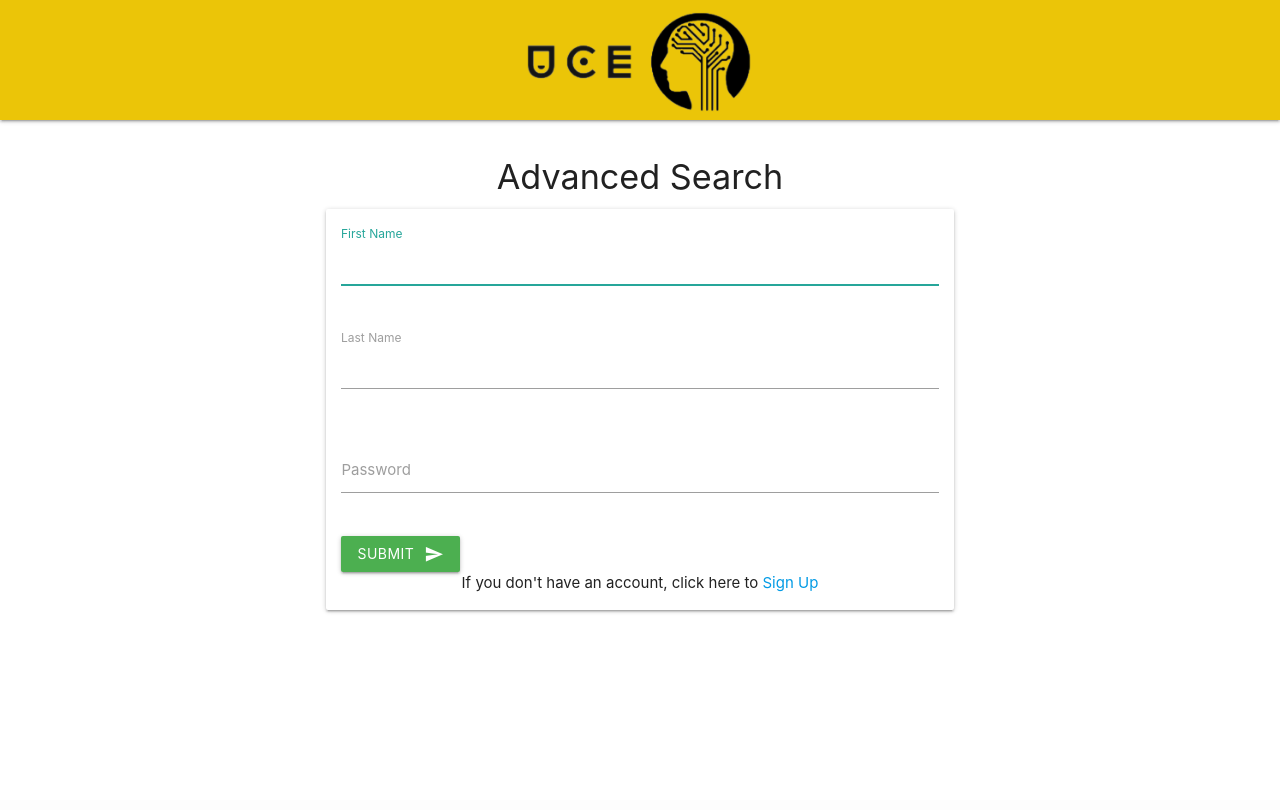
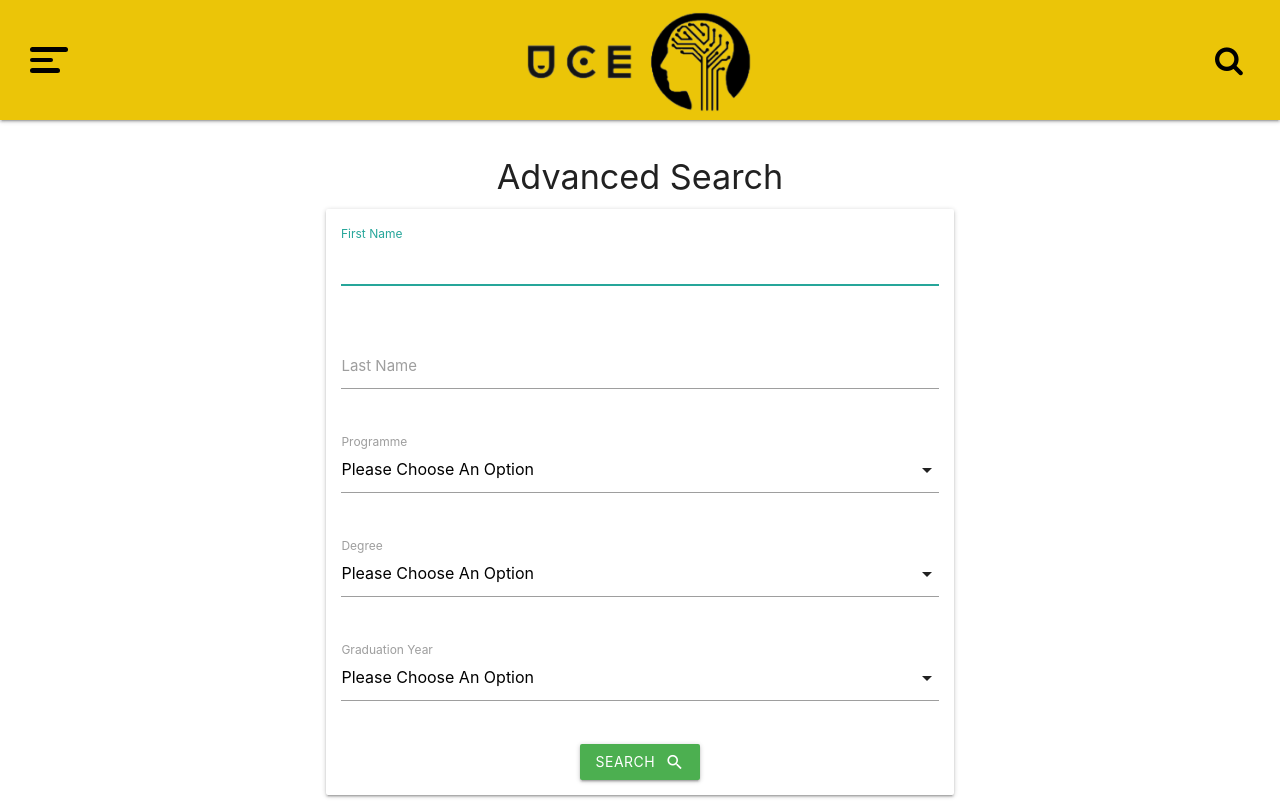
Before and after one commit to ShivsTKD/AlumGal, a Flask app: template App/templates/advsearch.html in a window 1280 px wide. Before the commit the page ends 613 px from the top, so only its background shows below. Run offline with Flask 2, Linux system fonts and the light colour scheme; tables that the repository leaves empty hold one stand-in row (values such as "Sample post"); the template is opened without the code that fills it: values that come from a table or form of the project are taken from there, most other values are stand-ins (such as "Sample title", 1, 10 or a date in 2020); form fields are guessed from the names that the template uses.

Commit message:
trying to fix advanced search logic

```diff
--- a/App/templates/advsearch.html
+++ b/App/templates/advsearch.html
@@ -1,10 +1,23 @@
 {% extends "layout.html" %}
-{% block title %}Login{% endblock %}
-{% block page %}Login{% endblock %}
+{% block title %}Advanced Search{% endblock %}
+{% block page %}Advanced Search{% endblock %}
 {% block nav %}
-<div style="justify-content: center;">
+<div onclick="asideDisplay()">
+    <div class="navi" onclick="asideDisplay()">
+        <div class="one"></div>
+        <div class="two"></div>
+        <div class="three"></div>
+    </div>
+ </div>
+ <div style="justify-content: center;">
     <a href="/"><img class="responsive-img" src="/static/pictures/center logo.png" alt="UCE Logo"></a>
-</div>
+ </div>
+ <div>
+    <form id="searcharea" method="post" action="/" >
+       <input id="searchbar" name="searchbar" type="search" placeholder="Search for an Alumni Member">
+       <button type="submit" style="background: none; border: none;"><i class="fa fa-search srch" onclick="form.submit"></i></button>
+    </form>
+ </div>
 {% endblock %}
 
 {{ super() }}
@@ -13,7 +26,7 @@
 <main class="container center">
     <h4>Advanced Search</h4>
     <div class="container">
-        <form class="card col s12" method="post" action="/login" style="padding: 1em;">
+        <form class="card col s12" method="post" action="/advsearch" style="padding: 1em;">
             <div class="row">
                 <div class="input-field col s12">
                     {{ form.first_name(class="validate", autofocus=true) }}
@@ -22,22 +35,48 @@
             </div>
             <div class="row">
                 <div class="input-field col s12">
-                    {{ form.last_name(class="validate", autofocus=true) }}
+                    {{ form.last_name(class="validate") }}
                     <label>Last Name</label>
                 </div>
             </div>
             <div class="row">
                 <div class="input-field col s12">
-                    {{ form.password(class="validate") }}
-                    <label>Password</label>
+                    <select name="name" class="validate">
+                        <option selected disabled>Please Choose An Option</option>
+                        {% for programme in programmes %}
+                        <option value="{{ programme }}">{{ programme }}</option>
+                        {% endfor %}
+                    </select>
+                    <label>Programme</label>
+                </div>
+            </div>
+            <div class="row">
+                <div class="input-field col s12">
+                    <select name="degree" class="validate">
+                        <option selected disabled>Please Choose An Option</option>
+                        {% for degree in degrees %}
+                        <option value="{{ degree }}">{{ degree }}</option>
+                        {% endfor %}
+                    </select>
+                    <label>Degree</label>
+                </div>
+            </div>
+            <div class="row">
+                <div class="input-field col s12">
+                    <select name="graduation_year" class="validate">
+                        <option selected disabled>Please Choose An Option</option>
+                        {% for year in years %}
+                        <option value="{{ year }}">{{ year }}</option>
+                        {% endfor %}
+                    </select>
+                    <label for="year">Graduation Year</label>
                 </div>
             </div>
 
-            <button class="btn waves-effect waves-light green" style="display: flex; align-items: center;">
-                Submit
-                <i class="material-icons" style="margin-left: 0.5em;">send</i>
+            <button class="btn waves-effect waves-light green" style="display: flex; align-items: center; margin: auto;">
+                Search
+                <i class="material-icons" style="margin-left: 0.5em;">search</i>
             </button>
-            <span>If you don't have an account, click here to <a href="/signup">Sign Up</a></span>
         </form>
     </div>
 </main>
--- a/App/templates/home.html
+++ b/App/templates/home.html
@@ -87,7 +87,7 @@
         <span>Here are some Quicklinks:</span>
         <a href="/users">All Alumni Members</a>
         <a href="#recentAlums">Most Recent Members</a>
-        <a href="/advsearch">Advanced Search</a>
+        <a href="/advsearch" onclick="trial()">Advanced Search</a>
     </div>
     <div>
         <span>Check out our Social Media!</span>
--- a/App/templates/layout.html
+++ b/App/templates/layout.html
@@ -42,9 +42,9 @@
     <aside id="aside">
       <span onclick="asideDisplay()">✕</span>
       <a href="/">Home</a>
-      <a href="#recentAlums">Most Recent Alumni</a>
-      <a href="#aboutus">About Us</a>
-      <a href="#socials">Check Out Our Socials</a>
+      <a href="/#recentAlums">Most Recent Alumni</a>
+      <a href="/#aboutus">About Us</a>
+      <a href="/#socials">Check Out Our Socials</a>
       <a href="/logout">Logout</a>
       <img src="/static/pictures/head.png" alt="HeadLogo">
     </aside>
--- a/App/templates/signup.html
+++ b/App/templates/signup.html
@@ -92,7 +92,7 @@
                     </div>
                     <div class="row">
                         <div class="input-field col s12">
-                            {{ form.grad_year(class="validate", id="year") }}
+                            {{ form.grad_year(class="validate") }}
                             <label for="year">Graduation Year</label>
                         </div>
                     </div>
```
Also changed, not shown: App/controllers/search.py (+17 -5 lines), App/controllers/user.py (+8 -0 lines), App/templates/user.html (+8 -4 lines), App/templates/users.html (+11 -2 lines), App/views/user.py (+8 -13 lines).
